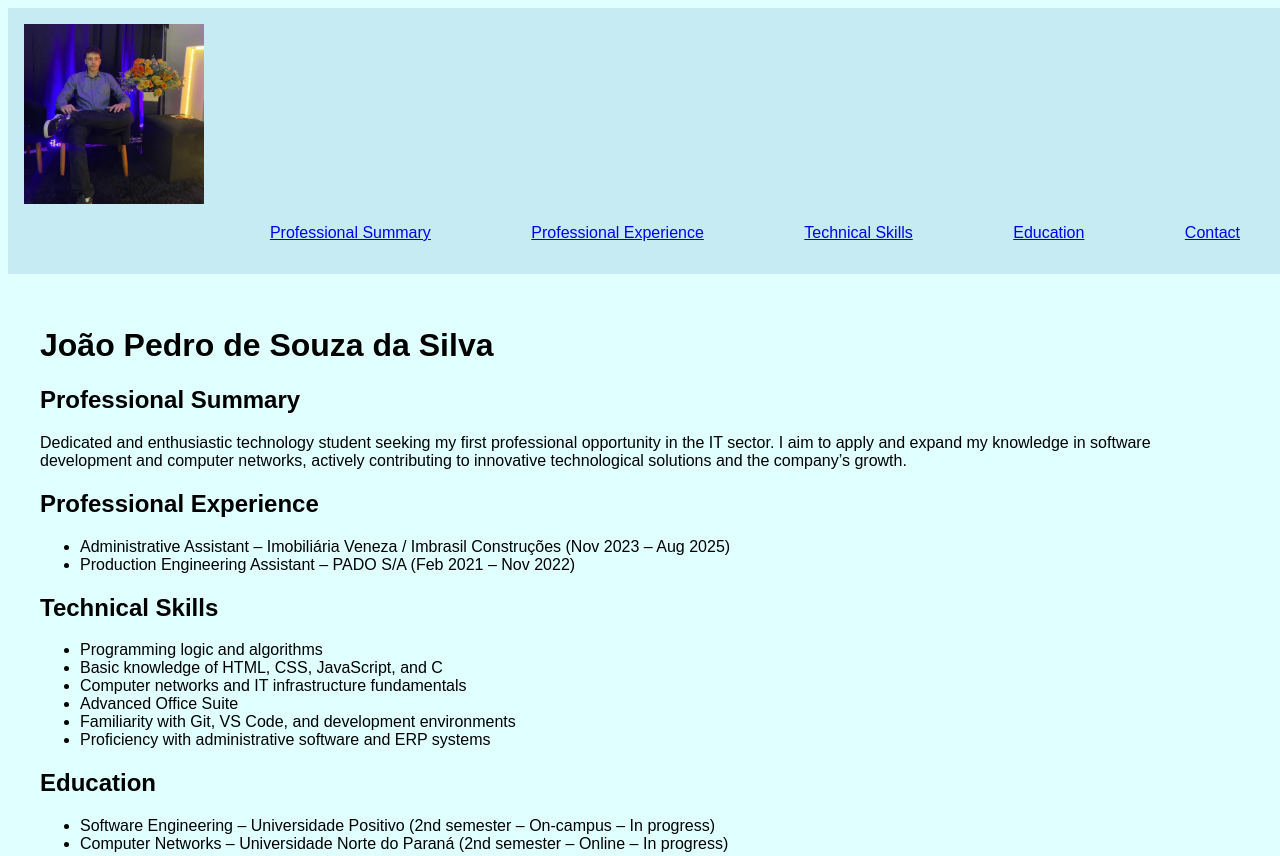
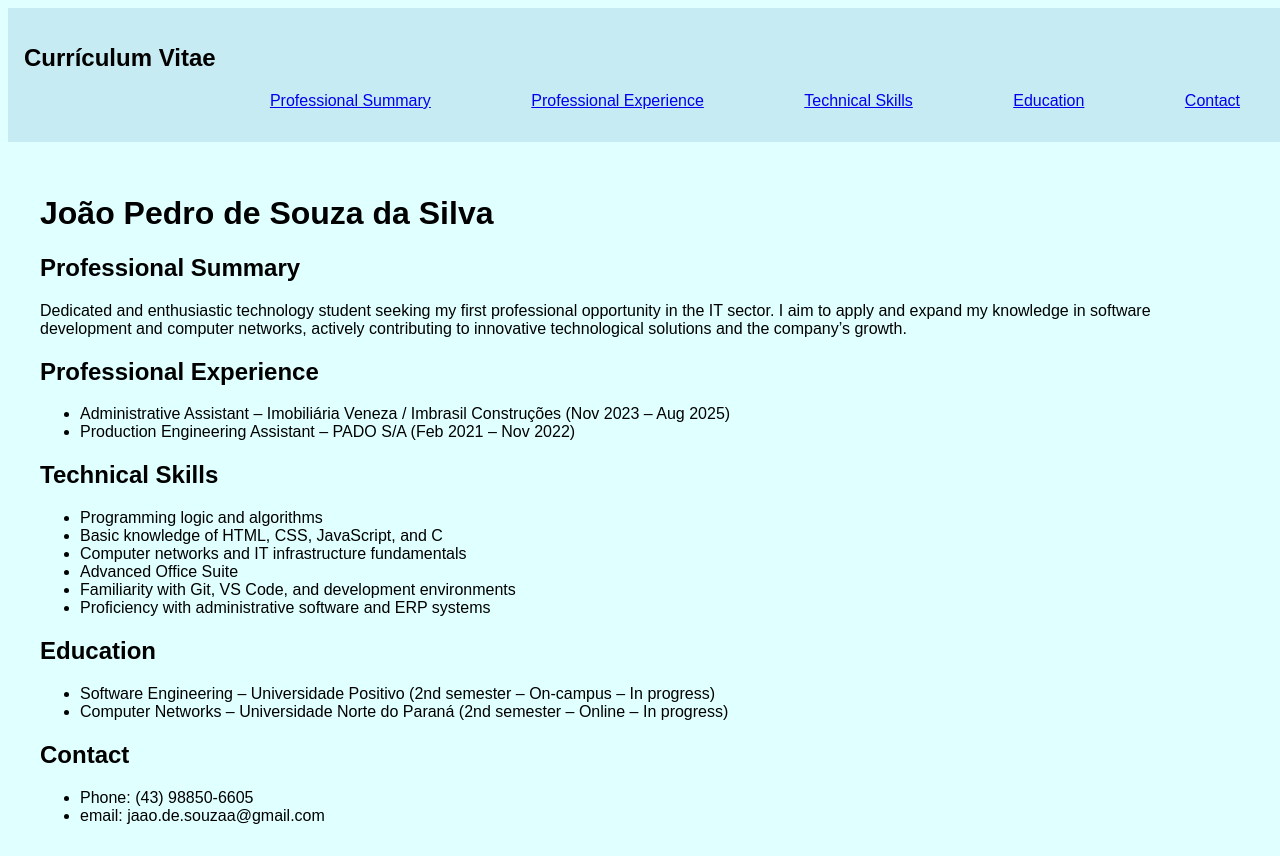
Before and after one commit to Jotape1302/Aulas, a plain HTML site: page docs/index.html in a window 1280 px wide. Shown: the top 856 px of the page. Drawn offline with Linux system fonts and the light colour scheme.

Commit message:
Update index.html

```diff
--- a/docs/index.html
+++ b/docs/index.html
@@ -9,7 +9,7 @@
 <body>
     <div class="container">
     <div class="menu"> <!--Menu-->
-        <img src="imagens/WhatsApp Image 2025-09-04 at 20.48.22.jpeg" width="180" alt="Foto" title="João">
+        <h2>Currículum Vitae</h2>
         <nav class="nav1">
             <ul>
                 <li class="item-menu"><a href="#sec1">Professional Summary</a></li>
```
